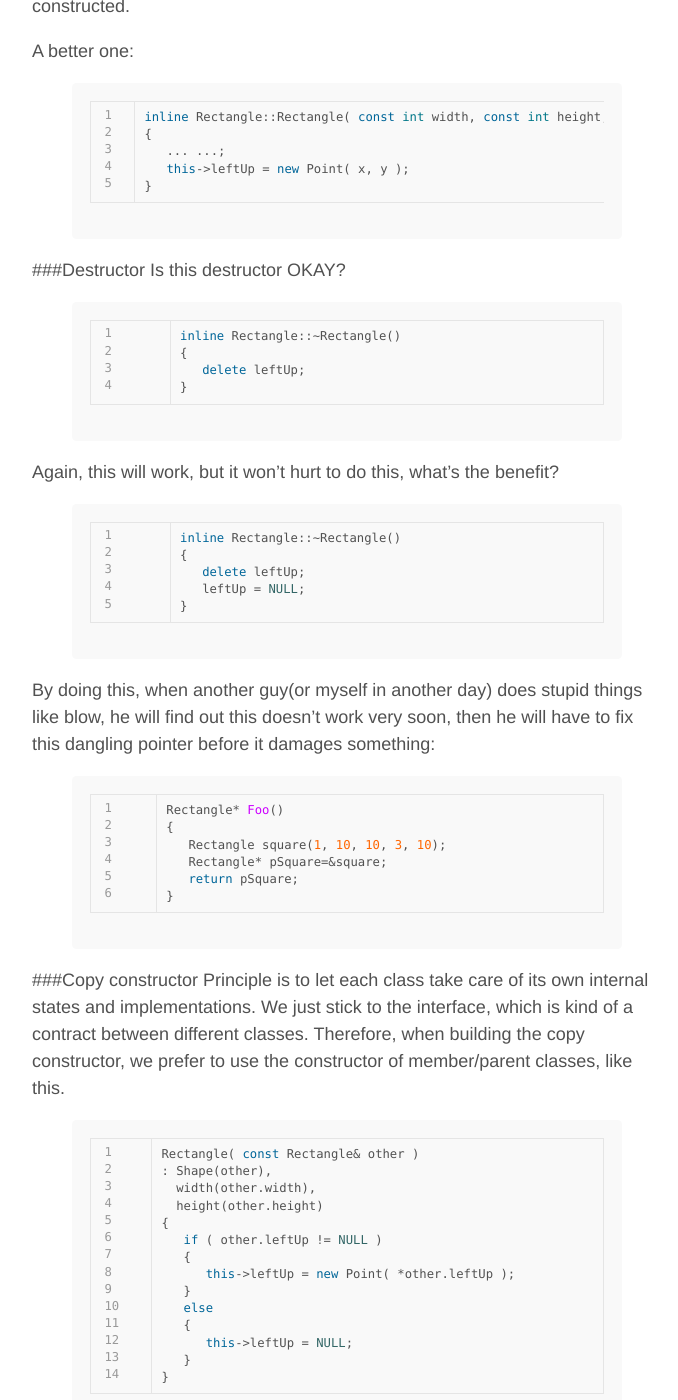
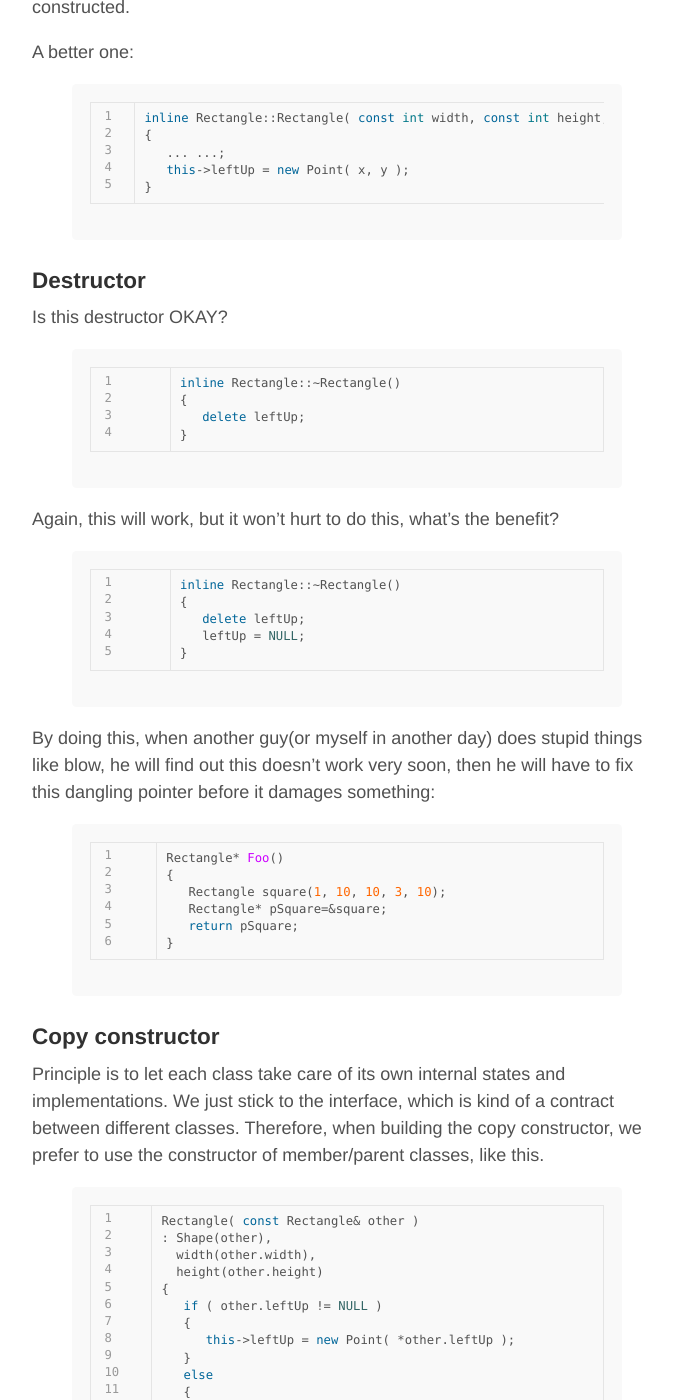
Before and after one commit to WenboYang/WenboYang.github.io, a Jekyll site: the page built from _posts/2015-8-9-the-big-four-of-rectangle-class.md, in a window 1280 px wide and 1400 px high, scrolled down 1319 px. Shown: the whole window, without its empty margins (293-971 px from the left). Built offline with Jekyll 4.4.1, drawn with Linux system fonts in a browser that asks for light colours; comment, search, counter and statistics services are not loaded; some of the changed text lies outside the part shown.

```diff
--- a/_posts/2015-8-9-the-big-four-of-rectangle-class.md
+++ b/_posts/2015-8-9-the-big-four-of-rectangle-class.md
@@ -36,7 +36,7 @@ public:
 **Mind set: a good C++ programer should always think as a library builder**. Design your class and write your code as if they will run on server many many times, as they will be inherited, or be re-used as a component of many many other classes maintained by many different people.
 
 
-###Constructor ###
+### Constructor ###
 
 What is the problem of this constructor?
 
@@ -63,7 +63,7 @@ inline Rectangle::Rectangle( const int width, const int height, const int x, con
 {% endhighlight %}
 
 
-###Destructor
+### Destructor ###
 Is this destructor OKAY?
 
 {% highlight C++ linenos %}
@@ -94,7 +94,7 @@ Rectangle* Foo()
 {% endhighlight %}
 
 
-###Copy constructor
+### Copy constructor ###
 Principle is to let each class take care of its own internal states and implementations. We just stick to the interface, which is kind of a contract between different classes. Therefore, when building the copy constructor, we prefer to use the constructor of member/parent classes, like this.
 
 {% highlight C++ linenos %}
@@ -150,7 +150,7 @@ Luckliy, when the evaluation order is not the same as I write down them, the com
 
 >RecTangle.cpp:78:1: 警告：   在此处初始化后被初始化 [-Wreorder]
 
-###Copy assignment
+### Copy assignment ###
 Similarly, always prefer the assigment operator of parent and component classes:
 
 {% highlight C++ linenos %}
@@ -187,4 +187,4 @@ Rectangle& operator=(const Rectangle &other )
 {% endhighlight %}
 
 
-#[A wonderful note by my classmate.](http://www.jianshu.com/p/629c743b0fd3?utm_campaign=maleskine&utm_content=note&utm_medium=reader_share&utm_source=weixin&from=groupmessage&isappinstalled=0)
+# [A wonderful note by my classmate.](http://www.jianshu.com/p/629c743b0fd3?utm_campaign=maleskine&utm_content=note&utm_medium=reader_share&utm_source=weixin&from=groupmessage&isappinstalled=0)
```
